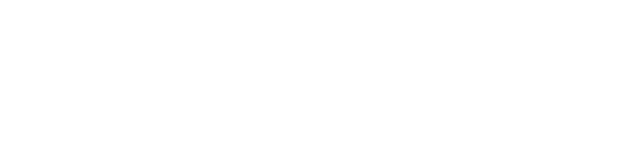
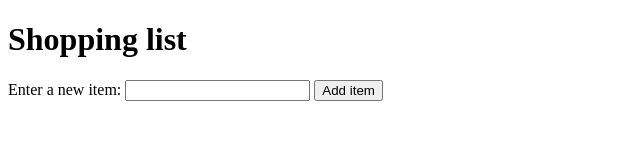
Before and after one commit to 1Fabio2Tomas3Naene/shopping-list, a plain HTML site: page index.html in a window 1280 px wide. Shown: the whole page, without its empty margins (0-640 px from the left). Drawn offline with Linux system fonts and the light colour scheme.

Commit message:
i created elemets to the shopping list

```diff
--- a/index.html
+++ b/index.html
@@ -7,7 +7,18 @@
         <link rel="stylesheet" href="styles.css" type="text/css">
     </head>
     <body>
+        <h1 class="titleh1">Shopping list</h1>
+        <section id="sectionlist">
+            <div class="containerInput">
+                <label for="input" class="labelInput">Enter a new item:</label>
+                <input type="text" id="input">
+                <button id="buttonAdd">Add item</button>
+            </div>
 
+            <ul class="list">
+
+            </ul>
+        </section>
         <script src="shoppingList.js" defer></script>
     </body>
 </html>
```
